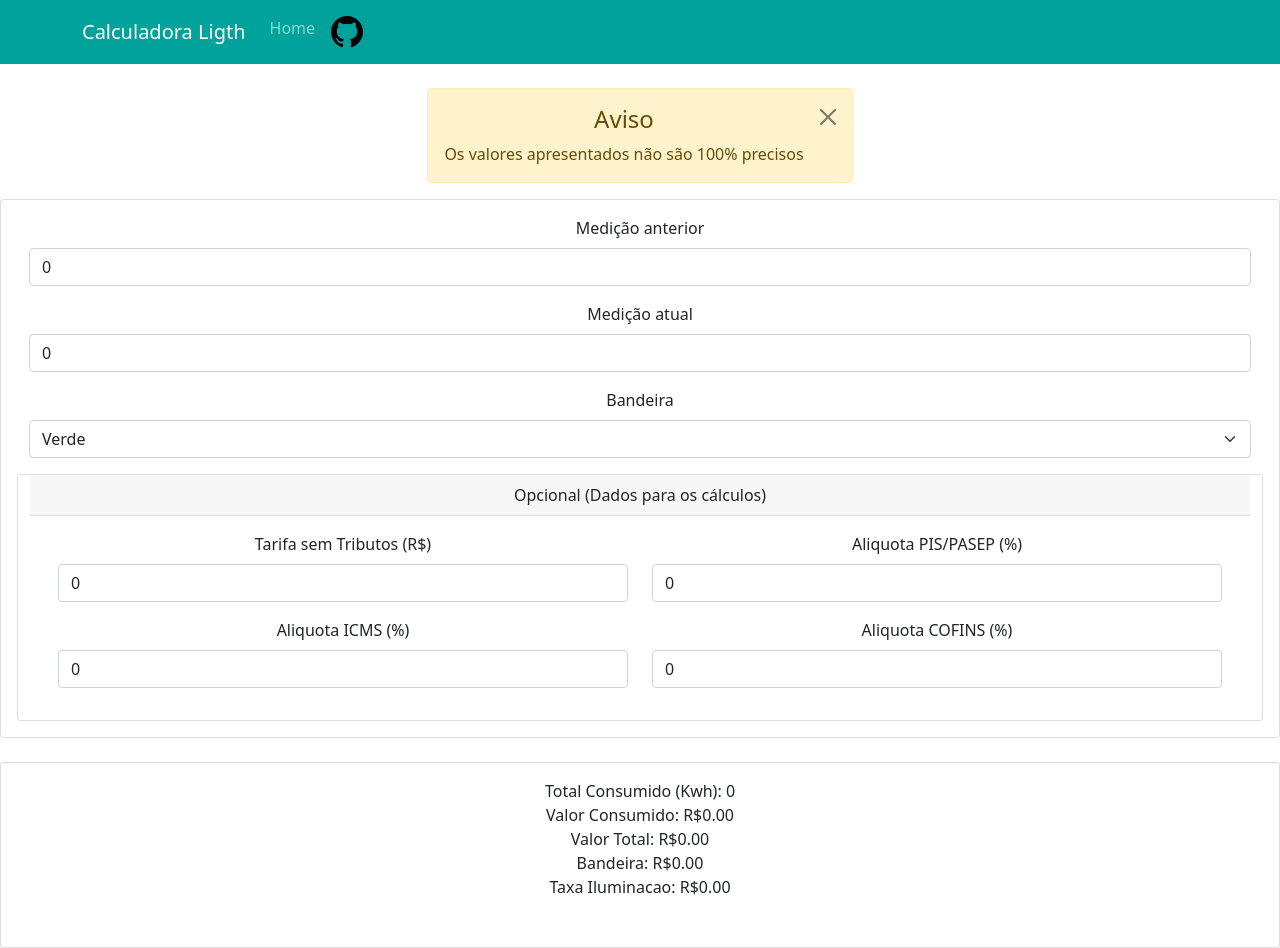
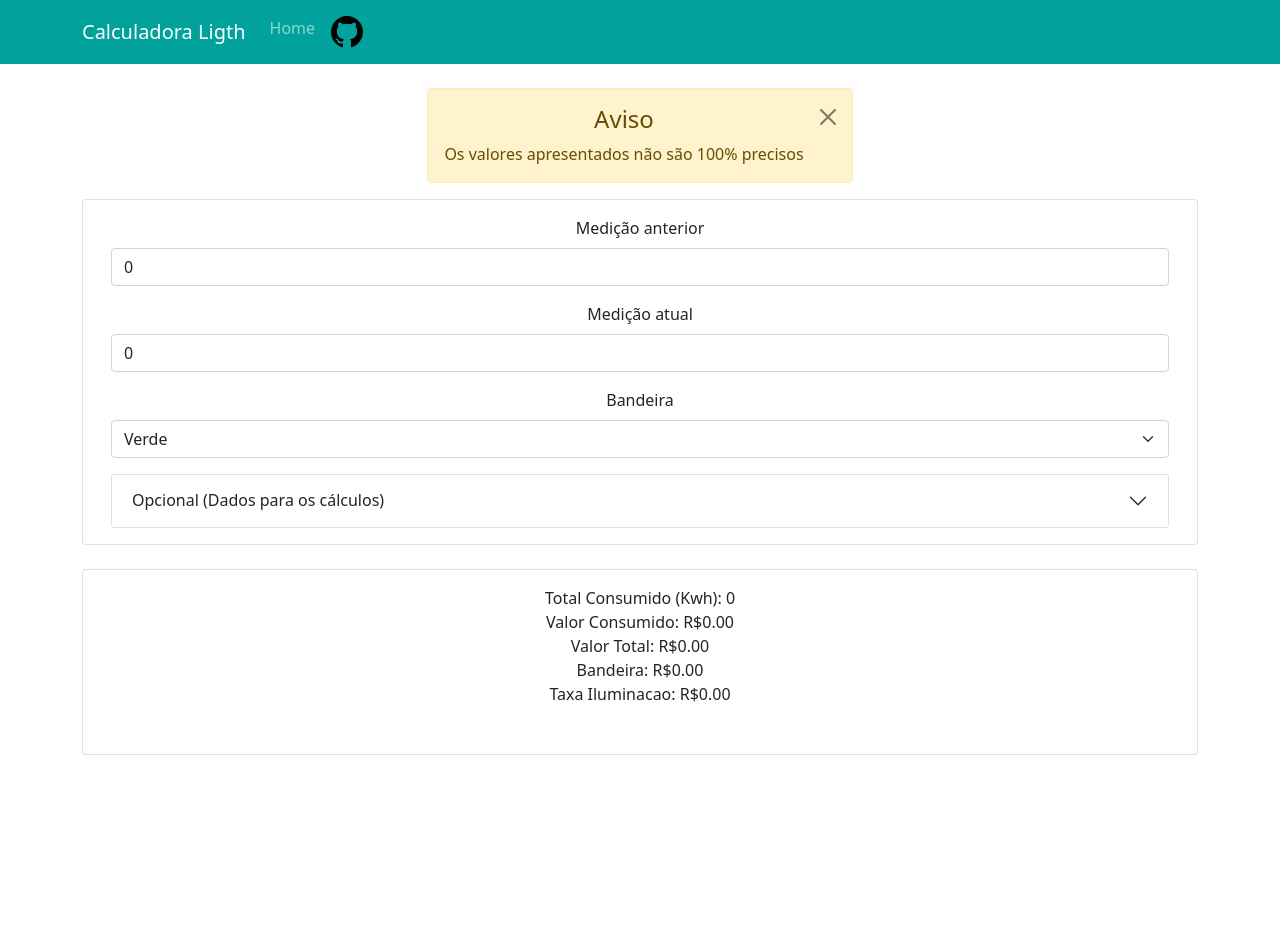
Before and after one commit to ocristopfer/calculadora-energetica, a React (Create React App) app: page / in a window 1280 px wide. After the commit the page ends 800 px from the top, so only its background shows below. Built offline with nearby package versions, Linux system fonts and the light colour scheme.

Commit message:
fix: ajustes de layout e de calculo

```diff
--- a/src/components/Inputs/Inputs.jsx
+++ b/src/components/Inputs/Inputs.jsx
@@ -1,5 +1,14 @@
 import React from "react";
-import { Form, Row, Card, OverlayTrigger, Tooltip, Col } from "react-bootstrap";
+import {
+  Container,
+  Form,
+  Row,
+  Card,
+  OverlayTrigger,
+  Tooltip,
+  Col,
+  Accordion,
+} from "react-bootstrap";
 import Parser from "html-react-parser";
 import { Result, Alert } from "./../";
 
@@ -54,6 +63,7 @@ class Inputs extends React.Component {
           titulo="Aviso"
           msg="Os valores apresentados não são 100% precisos"
         ></Alert>
+        <Container>
           <Form>
             <Card>
               <Card.Body>
@@ -92,18 +102,13 @@ class Inputs extends React.Component {
                       </Form.Select>
                     </OverlayTrigger>
                   </Form.Group>
-                <Card>
-                  <OverlayTrigger
-                    placement="top"
-                    delay={{ show: 250, hide: 400 }}
-                    overlay={this.renderTooltip(
-                      "Area criada para que os dados base de calculo sejam informados diretamente"
-                    )}
-                  >
-                    <Card.Header>Opcional (Dados para os cálculos)</Card.Header>
-                  </OverlayTrigger>
-                  <Card.Body>
-                    <Row className="mx-0">
+                  <Accordion>
+                    <Accordion.Item eventKey="0">
+                      <Accordion.Header>
+                        Opcional (Dados para os cálculos)
+                      </Accordion.Header>
+                      <Accordion.Body>
+                        <Row>
                           <Col>
                             {this.renderFormGroup(
                               "Tarifa sem Tributos (R$)",
@@ -120,23 +125,25 @@ class Inputs extends React.Component {
                             {this.renderFormGroup(
                               "Aliquota PIS/PASEP (%)",
                               "valorPISPASEP",
-                          "Valor do Kwh"
+                              "Aliquota PIS/PASEP (%)"
                             )}
                             {this.renderFormGroup(
                               "Aliquota COFINS (%)",
                               "valorCOFINS",
-                          "Valor do Kwh"
+                              "Aliquota COFINS (%)"
                             )}
                           </Col>
                         </Row>
-                  </Card.Body>
-                </Card>
+                      </Accordion.Body>
+                    </Accordion.Item>
+                  </Accordion>
                 </Row>
               </Card.Body>
             </Card>
             <br />
             <Result key={resultCount} objInputs={objInputs}></Result>
           </Form>
+        </Container>
       </>
     );
   }
--- a/src/components/NavBar/NavBar.jsx
+++ b/src/components/NavBar/NavBar.jsx
@@ -20,10 +20,10 @@ const NavBar = () => {
                 version="1.1"
                 width="32"
                 data-view-component="true"
-                class="octicon octicon-mark-github v-align-middle"
+                className="octicon octicon-mark-github v-align-middle"
               >
                 <path
-                  fill-rule="evenodd"
+                  fillRule="evenodd"
                   d="M8 0C3.58 0 0 3.58 0 8c0 3.54 2.29 6.53 5.47 7.59.4.07.55-.17.55-.38 0-.19-.01-.82-.01-1.49-2.01.37-2.53-.49-2.69-.94-.09-.23-.48-.94-.82-1.13-.28-.15-.68-.52-.01-.53.63-.01 1.08.58 1.23.82.72 1.21 1.87.87 2.33.66.07-.52.28-.87.51-1.07-1.78-.2-3.64-.89-3.64-3.95 0-.87.31-1.59.82-2.15-.08-.2-.36-1.02.08-2.12 0 0 .67-.21 2.2.82.64-.18 1.32-.27 2-.27.68 0 1.36.09 2 .27 1.53-1.04 2.2-.82 2.2-.82.44 1.1.16 1.92.08 2.12.51.56.82 1.27.82 2.15 0 3.07-1.87 3.75-3.65 3.95.29.25.54.73.54 1.48 0 1.07-.01 1.93-.01 2.2 0 .21.15.46.55.38A8.013 8.013 0 0016 8c0-4.42-3.58-8-8-8z"
                 ></path>
               </svg>
--- a/src/components/Result/Result.jsx
+++ b/src/components/Result/Result.jsx
@@ -27,15 +27,16 @@ const Result = ({ objInputs }) => {
   };
 
   const getValorTarifa = () => {
-    let valor = parseFloat(valorKwh);
-    valor +=
-      valorIMCS !== 0
-        ? (valorKwh * valorIMCS) / 100
-        : parseFloat((valorKwh * getICMS()) / 100);
-    //valor += parseFloat(getValorBandeira() / 100);
-    valor += (valor * valorPISPASEP !== 0 ? valorPISPASEP : 0.65) / 100;
-    valor += (valor * valorCOFINS !== 0 ? valorCOFINS : 3) / 100;
+    let valor = checkAndReturnValue(valorKwh, 0.8022);
+    valor += (valor * checkAndReturnValue(valorIMCS, getICMS())) / 100;
+    valor += (valor * checkAndReturnValue(valorPISPASEP, 0.65)) / 100;
+    valor += (valor * checkAndReturnValue(valorCOFINS, 3)) / 100;
     return valor;
+  };
+
+  const checkAndReturnValue = (value, _default) => {
+    if (value !== 0 && value !== "") return parseFloat(value);
+    return _default;
   };
 
   const getICMS = () => {
@@ -43,17 +44,6 @@ const Result = ({ objInputs }) => {
     if (totalKwh >= 51 && totalKwh <= 300) return 18;
     if (totalKwh >= 301 && totalKwh <= 450) return 31;
     if (totalKwh > 450) return 32;
-  };
-
-  /**
-   * Retorna o valor da tabela de kwh com os imposto abril de 2022
-   * @returns
-   */
-  const getValorKwh = () => {
-    if (totalKwh < 50) return 0.83026;
-    if (totalKwh >= 51 && totalKwh <= 300) return 1.01252;
-    if (totalKwh >= 301 && totalKwh <= 450) return 1.20328;
-    if (totalKwh > 450) return 1.22097;
   };
 
   /**
@@ -73,9 +63,7 @@ const Result = ({ objInputs }) => {
   };
 
   totalKwh = medicaoAtual - medicaoAnterior;
-  valorConsumido = parseFloat(
-    totalKwh * (valorKwh !== 0 ? getValorTarifa() : getValorKwh())
-  );
+  valorConsumido = parseFloat(totalKwh * getValorTarifa());
 
   if (bandeira !== 0)
     valorBandeira = parseFloat(getValorBandeira() * (totalKwh / 100));
```
Also changed, not shown: 1 other file (tests, documents, lock files or other folders). Lines whose indentation alone changed are shown as unchanged.
